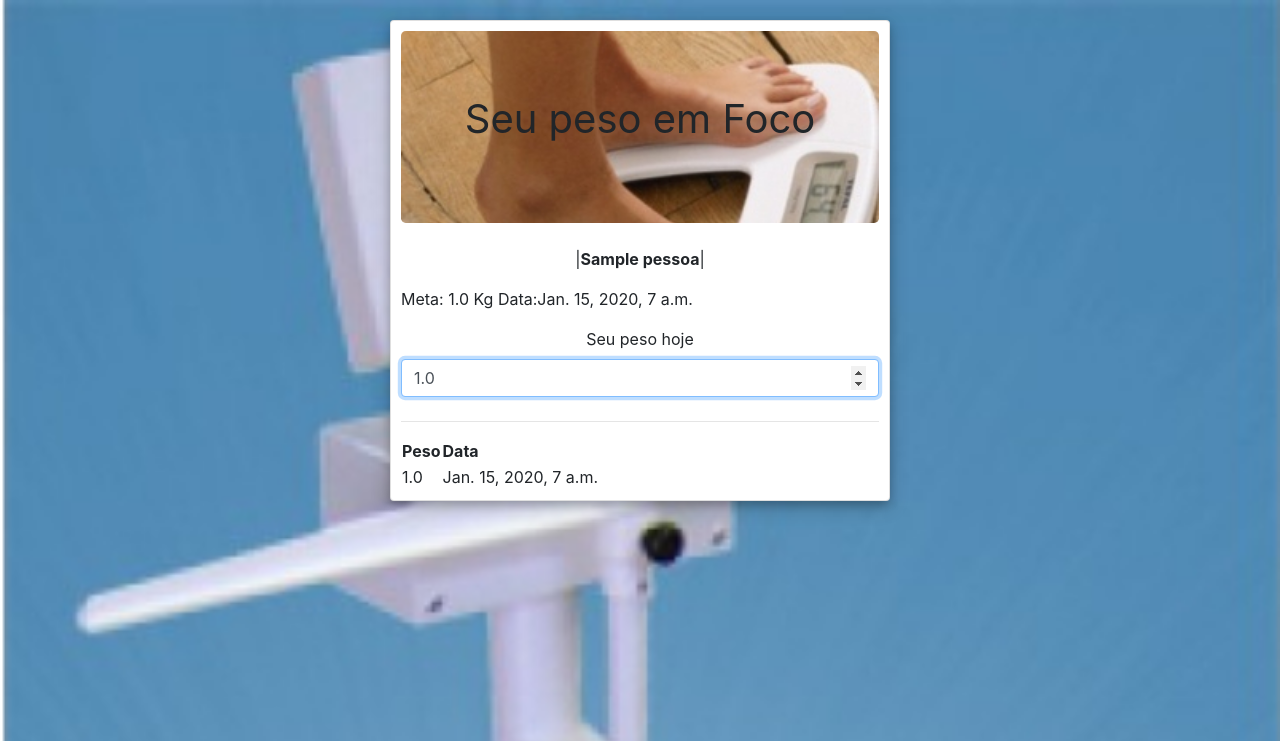
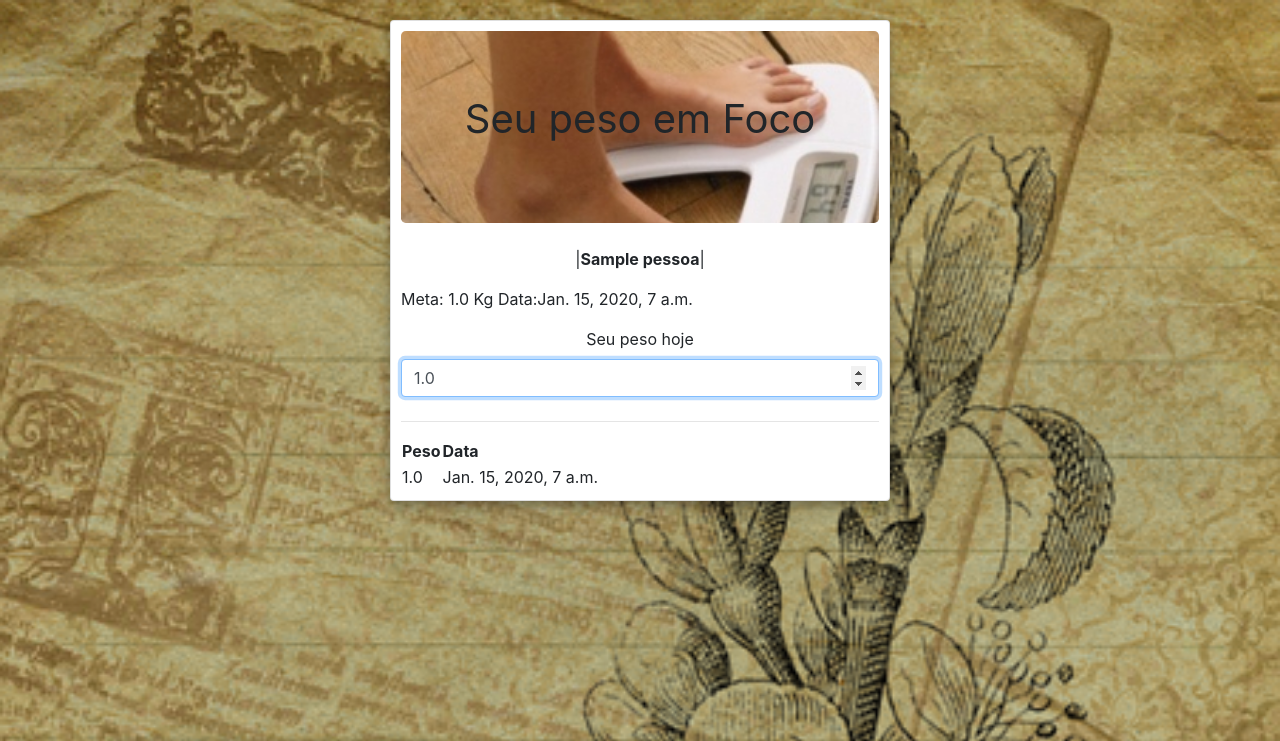
Before and after one commit to lobomaudocerrado/saude, a Django app: a page that uses peso/templates/peso_base.html in a window 1280 px wide. Shown: the top 741 px of the page. Run offline with Django 3.2, Linux system fonts and the light colour scheme; tables that the repository leaves empty hold one stand-in row (values such as "Sample post"); some libraries are stand-ins or nearby versions.

Commit message:
Alterada imagem de fundo do peso

```diff
--- a/peso/static/estilo/estilo.css
+++ b/peso/static/estilo/estilo.css
@@ -3,7 +3,8 @@
   box-shadow: 0 4px 8px 0 rgba(0, 0, 0, 0.2), 0 6px 20px 0 rgba(0, 0, 0, 0.19);
 }
 .fundo {
-  background-image: url('imgfundo.jpg');
+  background-color: #a99f6f;
+  background-image: url('imgfundo.png');
   background-repeat: no-repeat;
   background-size: 100% auto;
 }
```
Also changed, not shown: peso/static/estilo/imgfundo.png (added), peso/static/estilo/imgfundo2.jpg (renamed from peso/static/estilo/imgfundo.jpg).
